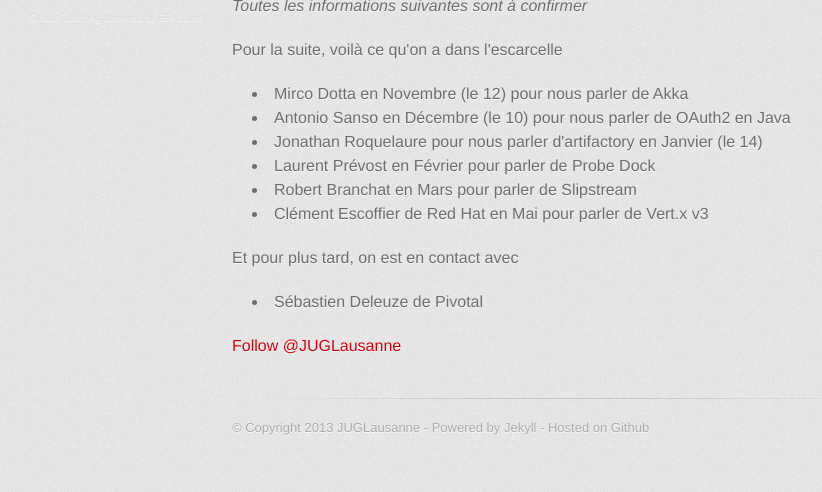
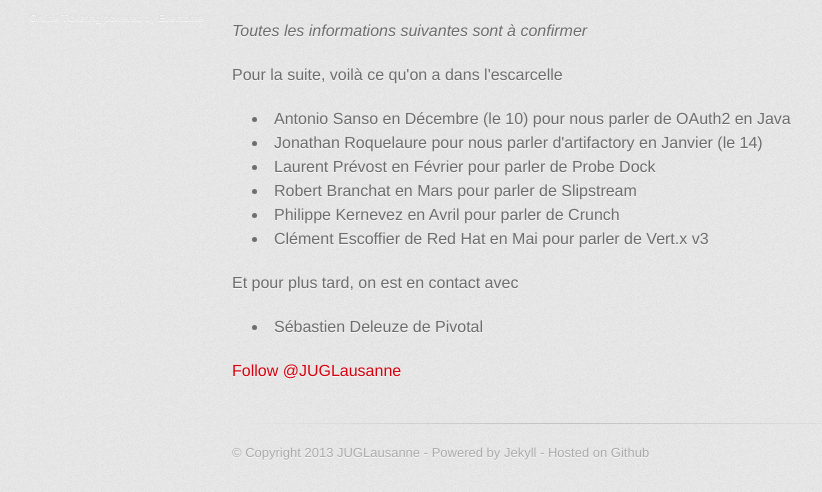
Before and after one commit to JUGLausanne/JUGLausanne.github.io, a Jekyll site: the page built from index.html, in a window 1280 px wide, cut to the strip 625-1117 px from the top of the page. Shown: the whole strip, without its empty margins (173-995 px from the left). Built offline with Jekyll 4.4.1, drawn with Linux system fonts in a browser that asks for light colours; some web fonts are replaced; Markdown is read by kramdown in place of the engine named in the settings; comment, search, counter and statistics services are not loaded; before the commit the page ends 1092 px from its top, so only the background shows below that.

Commit message:
Add PKE Crunch

```diff
--- a/index.html
+++ b/index.html
@@ -17,14 +17,15 @@
 <p class="meta">Nothing for the moment, we'll be posting an update soon</p>
 {% endif %}
 
+<hr>
 <p><em>Toutes les informations suivantes sont à confirmer</em></p>
 <p>Pour la suite, voilà ce qu'on a dans l'escarcelle</p>
 <p><ul>
-  <li>Mirco Dotta en Novembre (le 12) pour nous parler de Akka</li>
   <li>Antonio Sanso en Décembre (le 10) pour nous parler de OAuth2 en Java</li>
   <li>Jonathan Roquelaure pour nous parler d'artifactory en Janvier (le 14)</li>
   <li>Laurent Prévost en Février pour parler de Probe Dock</li>
   <li>Robert Branchat en Mars pour parler de Slipstream</li>
+  <li>Philippe Kernevez en Avril pour parler de Crunch</li>
   <li>Clément Escoffier de Red Hat en Mai pour parler de Vert.x v3</li>
 </ul></p>
 <p>Et pour plus tard, on est en contact avec</p>
```
